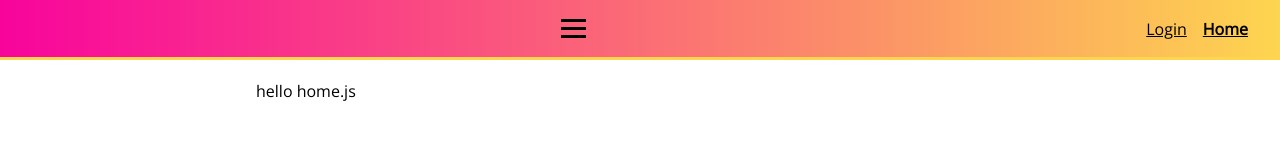
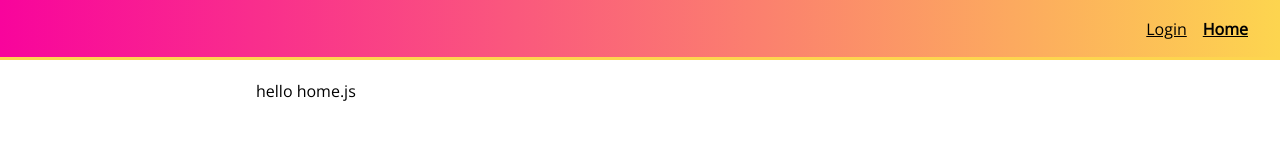
Before and after one commit to oanskyy/react-styled-components, a React (Create React App) app: page / in a window 1280 px wide. Shown: the top 160 px of the page. Built offline with nearby package versions, Linux system fonts and the light colour scheme.

Commit message:
Add 'useState'-hook with menu icon and event handlers

```diff
--- a/src/components/common/Header.js
+++ b/src/components/common/Header.js
@@ -1,4 +1,4 @@
-import React from 'react'
+import React, {useState} from 'react'
 import styled from 'styled-components'
 import {Link as ReactRouterDomLink, useLocation } from 'react-router-dom'
 
@@ -15,7 +15,7 @@
 `
 
 const Menu = styled.nav`
-    display: block;
+    display: ${p => p.open ? 'block' : 'none'};
     font-family: 'Open Sans';
     position: absolute;
     width: 100%;
@@ -69,22 +69,27 @@
         margin: 5px 0;
         width: 100%;
     }
+
+    @media(min-width: 768px) {
+        display: none;
+    }
 `
 
 
 export function Header(){
     const {pathname} = useLocation();
-
+    const [menuOpen, setMenuOpen] = useState(false);
+    // we want the menu to be closed as default state
 
 
     return (
         <HeaderWrapper>
-            <MobileMenuIcon>
+            <MobileMenuIcon onClick={() => setMenuOpen(s => !s)}>
                 <div />
                 <div />
                 <div />
             </MobileMenuIcon>
-            <Menu>
+            <Menu open={menuOpen}>
                 <StyledLink to="/login" isActive={pathname === '/login'}>Login</StyledLink>
                 <StyledLink to="/" isActive={pathname === '/'}> Home </StyledLink>
             </Menu>
```
